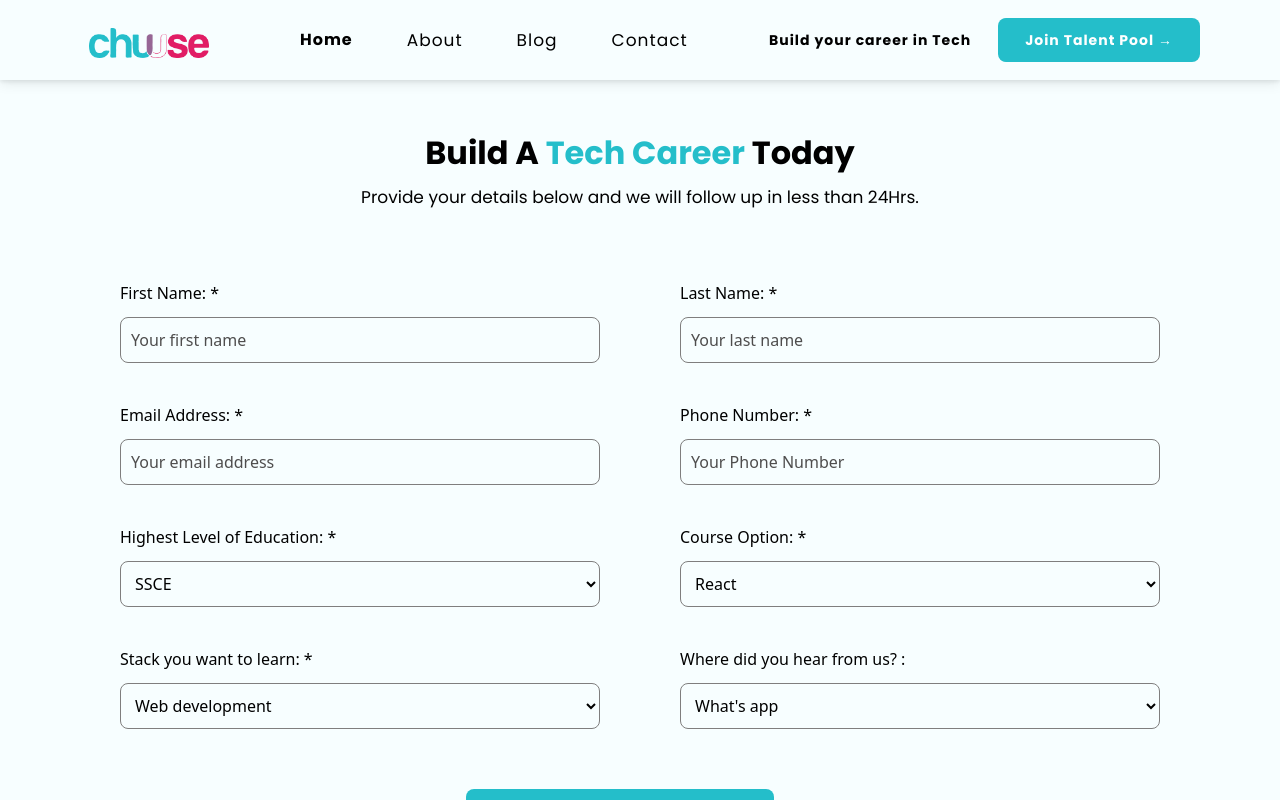
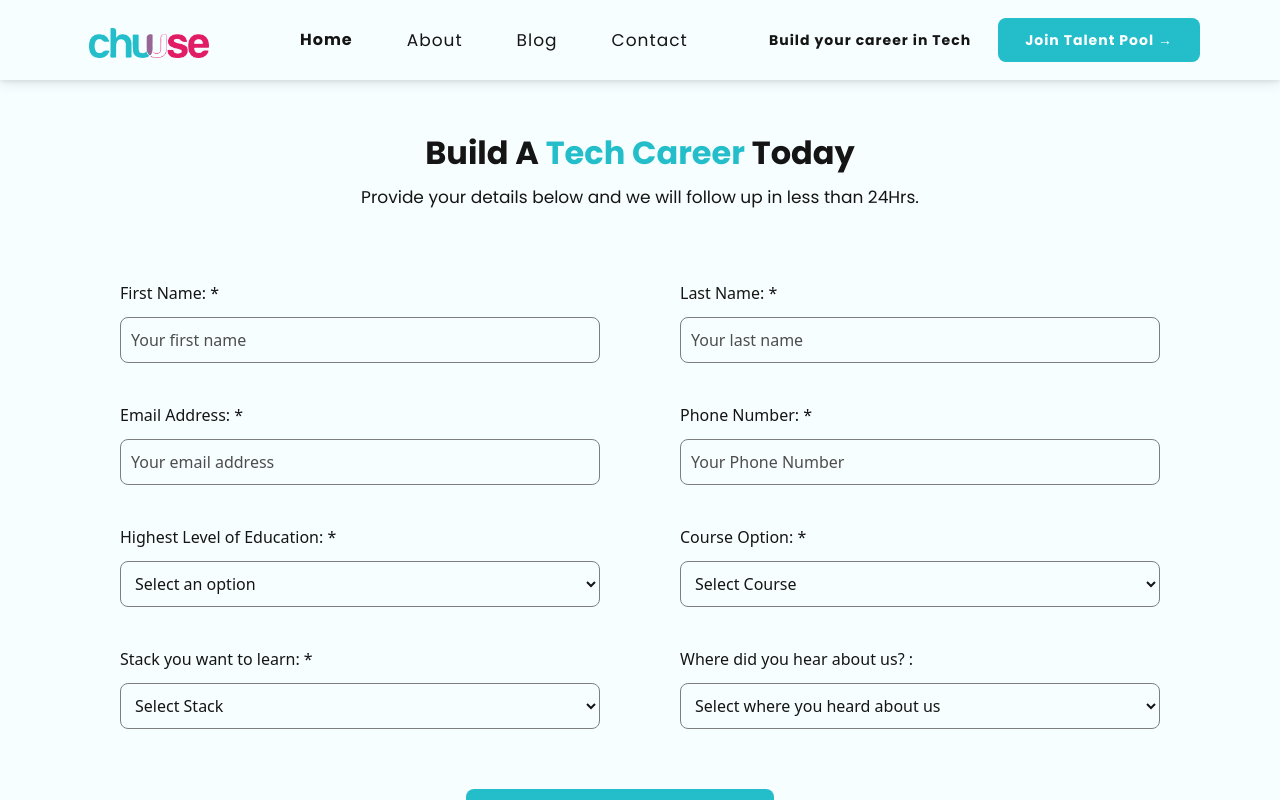
Before and after one commit to Kemmie001/chuuse-new, a Nuxt app: page /apply in a window 1280 px wide. Shown: the top 800 px of the page. Built offline with nearby package versions, Linux system fonts and the light colour scheme.

Commit message:
added the api for apply register and contact

```diff
--- a/assets/scss/main.scss
+++ b/assets/scss/main.scss
@@ -1,3 +1,6 @@
+body{
+  color:#151515;
+}
 .header1 {
   font-size: 48px;
   line-height: 62.5px;
--- a/package.json
+++ b/package.json
@@ -15,6 +15,7 @@
     "@nuxtjs/style-resources": "^1.2.1",
     "core-js": "^3.15.1",
     "fibers": "^5.0.0",
+    "i18n-iso-countries": "^7.0.0",
     "nuxt": "^2.15.7",
     "sass": "^1.43.2",
     "sass-loader": "10",
--- a/pages/apply.vue
+++ b/pages/apply.vue
@@ -5,65 +5,69 @@
 			<p class="headline">Provide your details below and we will follow up in less than 24Hrs.</p>
 		</div>
 		<div class="md:px-10 pb-10 my-8">
-			<form action="" class="">
+			<form class="" @submit.prevent="applyCohort">
 				<div class="">
 					<div class="grid md:grid-cols-2 md:justify-between gap-x-20">
 						<div class="form-group pb-10">
 							<label for="name">First Name: *</label>
-							<input type="text" required class=" rounded-lg" name="name" placeholder="Your first name" id="">
+							<input id="" v-model="apply.firstName" type="text" required class=" rounded-lg" name="name" placeholder="Your first name">
 						</div>
 						<div class="form-group pb-10">
 							<label for="name">Last Name: *</label>
-							<input type="text" required class=" rounded-lg" name="name" placeholder="Your last name" id="">
+							<input id="" v-model="apply.lastName" type="text" required class=" rounded-lg" name="name" placeholder="Your last name">
 						</div>
 						<div class="form-group pb-10">
 							<label for="email">Email Address: *</label>
-							<input type="email" required class=" rounded-lg" name="email" placeholder="Your email address" id="">
+							<input id="" v-model="apply.email" type="email" required class=" rounded-lg" name="email" placeholder="Your email address">
 						</div>
 						<div class="form-group pb-10">
 							<label for="phone">Phone Number: *</label>
-							<input type="tel" required class=" rounded-lg" name="phone" placeholder="Your Phone Number" id="">
+							<input id="" v-model="apply.phoneNumber" type="tel" required class=" rounded-lg" name="phone" placeholder="Your Phone Number">
 						</div>
 						<div class="form-group pb-10">
-							<label for="phone">Highest Level of Education: *</label>
-							<Select placeholder="Select an option">
+							<label for="level">Highest Level of Education: *</label>
+							<select v-model="apply.highestLevelOfEdu">
+								<option value="" disabled selected>Select an option</option>
 								<option value="ssce">SSCE</option>
-								<option value="tet">Tertiary Education</option>
+								<option value="Tertiary Education">Tertiary Education</option>
 								<option value="masters">Masters</option>
 								<option value="phd">Phd.</option>
-							</Select>
+							</select>
 						</div>
 						<div class="form-group pb-10">
-							<label for="phone">Course Option: *</label>
-							<Select>
-								<option value="be">React</option>
-								<option value="node">NodeJs</option>
-								<option value="java">Java</option>
+							<label for="course">Course Option: *</label>
+							<select v-model="apply.course">
+								<option value="" disabled selected>Select Course</option>
+								<option value="React">React</option>
+								<option value="NodeJs">NodeJs</option>
+								<option value="Java">Java</option>
 								<option value="Python">Python</option>
-								<option value="c">C#</option>
+								<option value="C#">C#</option>
 								<option value="JavaScript">JavaScript</option>
-							</Select>
+							</select>
 						</div>
 						<div class="form-group pb-10">
-							<label for="phone">Stack you want to learn: *</label>
-							<Select placeholder="Select an option">
-								<option value="web">Web development</option>
-								<option value="Mobile">Mobile App. development</option>
-								<option value="ui">UI/UX</option>
-								<option value="data">Data Science</option>
-								<option value="cloud">Cloud Computing</option>
-								<option value="ml">Machine Learning</option>
-							</Select>
+							<label for="stack">Stack you want to learn: *</label>
+							<select id="stack" v-model="apply.stack" name="stack">
+								<option value="" disabled selected>Select Stack</option>
+								<option value="Web development">Web development</option>
+								<option value="Mobile App development">Mobile App development</option>
+								<option value="UI/UX">UI/UX</option>
+								<option value="Data Science">Data Science</option>
+								<option value="Cloud Computing">Cloud Computing</option>
+								<option value="Machine Learning">Machine Learning</option>
+							</select>
 						</div>
 						<div class="form-group pb-10">
-							<label for="phone">Where did you hear from us? :</label>
-							<Select placeholder="Select an option">
-								<option value="whs">What's app</option>
+							<label for="phone">Where did you hear about us? :</label>
+							<select v-model="apply.whereYouHearAboutUs">
+								<option value="" disabled selected>Select where you heard about us</option>
+								<option value="Whatsapp">Whatsapp</option>
 								<option value="friend">A friend</option>
-								<option value="fb">Facebook</option>
-								<option value="ig">Instagram</option>
+								<option value="Facebook">Facebook</option>
+								<option value="Instagram">Instagram</option>
 								<option value="others">others</option>
-							</Select>
+							</select>
 						</div>
 					</div>
 				</div>
@@ -77,6 +81,46 @@
 	</section>
 </template>
 <script>
+import axios from 'axios'
+export default{
+	data(){
+		return{
+			apply: {
+				firstName: '',
+				lastName: '',
+				email: '',
+				phoneNumber: '',
+				highestLevelOfEdu: '',
+				course: '',
+				stack: '',
+				whereYouHearAboutUs: ''
+			}
+		}
+	},
+	methods: {
+		async applyCohort(){
+			await axios.post('https://chuuse-api.herokuapp.com/api/v1/contact-form',
+			{
+				firstName: this.apply.firstName,
+				lastName: this.apply.lastName,
+				email: this.apply.email,
+				phoneNumber: this.apply.phoneNumber,
+				highestLevelOfEdu: this.apply.highestLevelOfEdu,
+				course: this.apply.course,
+				stack: this.apply.stack,
+				whereYouHearAboutUs: this.apply.whereYouHearAboutUs
+			})
+			this.apply.firstName = ''
+			this.apply.lastName =''
+			this.apply.email = ''
+			this.apply.phoneNumber = ''
+			this.apply.highestLevelOfEdu = ''
+			this.apply.course = ''
+			this.apply.stack = ''
+			this.apply.whereYouHearAboutUs = ''
+		}
+	}
+}
 
 </script>
 <style lang="scss" scoped>
--- a/pages/getStarted.vue
+++ b/pages/getStarted.vue
@@ -27,83 +27,97 @@
 			your career, and
 			connecting with other talented engineers in our community. Cheers to that 🥂!</h2>
 		<div class="pb-10 my-8">
-			<form action="" class="">
+			<form class="" @submit="registerUser">
 				<div class="">
 					<div class="grid md:grid-cols-2 md:justify-between gap-x-20">
 						<div class="form-group pb-10">
 							<label for="firstname">First Name: *</label>
-							<input type="text" required class=" rounded-lg" name="firstname" placeholder="Your first name"
-								id="">
+							<input id="" v-model="firstName" type="text" required class=" rounded-lg" name="firstname"
+								placeholder="Your first name">
 						</div>
 						<div class="form-group pb-10">
 							<label for="lastname">Last Name: *</label>
-							<input type="text" required class=" rounded-lg" name="lastname" placeholder="Your last name" id="">
+							<input id="" v-model="lastName" type="text" required class=" rounded-lg" name="lastname" placeholder="Your last name">
 						</div>
 						<div class="form-group pb-10">
 							<label for="email">Email Address: *</label>
-							<input type="email" required class=" rounded-lg" name="email"
-								placeholder="Your email address" id="">
+							<input id="" v-model="email" type="email" required class=" rounded-lg"
+								name="email" placeholder="Your email address">
+						</div>
+						<div class="form-group pb-10">
+							<label for="password">Password: *</label>
+							<input id="" v-model="password" type="password" required class=" rounded-lg"
+								name="password" placeholder="Password">
 						</div>
 						<div class="form-group pb-10">
 							<label for="Nationality">Nationality: *</label>
-							<input type="text" required class=" rounded-lg" name="Nationality" placeholder="Your Nationality" id="">
+							<select v-model="nationality">
+								<option value="" disabled selected>Select Your Country</option>
+								<option v-for="country in countries" :key="country.index" :value="country.value">
+								{{ country.label }}
+								</option>
+							</select>
 						</div>
 						<div class="form-group pb-10">
 							<label for="experience">Years of Working Experience: *</label>
-							<Select>
-								<option value="be">1 year</option>
-								<option value="node">2 years</option>
-								<option value="java">3 - 4 years</option>
-								<option value="Python">5 - more years</option>>
-							</Select>
+							<select v-model="yearsOfWorkingExperience">
+								<option value="" disabled selected>Select an option</option>
+								<option value="1">1 year</option>
+								<option value="2">2 years</option>
+								<option value="3-4">3 - 4 years</option>
+								<option value="5-more">5 - more years</option>>
+							</select>
 						</div>
 						<div class="form-group pb-10">
 							<label for="years">Years of Experience With Primary Stack: *</label>
-							<Select>
-								<option value="be">1 year</option>
-								<option value="node">2 years</option>
-								<option value="java">3 - 4 years</option>
-								<option value="Python">5 - more years</option>>
-							</Select>
+							<select v-model="yearsOfExperienceWithPrimaryStack">
+								<option value="" disabled selected>Select an option</option>
+								<option value="1">1 year</option>
+								<option value="2">2 years</option>
+								<option value="3-4">3 - 4 years</option>
+								<option value="5-more">5 - more years</option>>
+							</select>
 						</div>
 						<div class="form-group pb-10">
 							<label for="stack">Primary Stack: *</label>
-							<Select placeholder="Select an option">
-								<option value="web">Web development</option>
-								<option value="Mobile">Mobile App. development</option>
-								<option value="ui">UI/UX</option>
-								<option value="data">Data Science</option>
-								<option value="cloud">Cloud Computing</option>
-								<option value="ml">Machine Learning</option>
-							</Select>
+							<select v-model="primaryStack">
+								<option value="" disabled selected>Select an option</option>
+								<option value="Web development">Web development</option>
+								<option value="Mobile App">Mobile App. development</option>
+								<option value="UI/UX">UI/UX</option>
+								<option value="Data Science">Data Science</option>
+								<option value="Cloud Computing">Cloud Computing</option>
+								<option value="Machine Learning">Machine Learning</option>
+							</select>
 						</div>
 						<div class="form-group pb-10">
 							<label for="language">English Proficiency: *</label>
-							<Select placeholder="Select an option">
-								<option value="ssce">Beginner</option>
-								<option value="tet">Intermediate</option>
-								<option value="masters">Advanced</option>
-								<option value="phd">Native</option>
-							</Select>
+							<select v-model="englishProficiency">
+								<option value="" disabled selected>Select an option</option>
+								<option value="Beginner">Beginner</option>
+								<option value="Intermediate">Intermediate</option>
+								<option value="Advanced">Advanced</option>
+								<option value="Native">Native</option>
+							</select>
 						</div>
 						<div class="form-group pb-10">
-							<label for="phone">Years of Working Experience: *</label>
-							<input type="url" placeholder="Your portfolio link" required name="" id="">
+							<label for="phone">Your Portfolio Link: *</label>
+							<input id="" v-model="portfolioLink" type="url" placeholder="Your Portfolio Link" required name="">
 						</div>
 						<div class="form-group pb-10">
 							<label for="Resume">Resume: *</label>
-							<input type="file" name="Resume" id="" placeholder="Drag files here or click to add files">
+							<input id="" v-model="resumeFileUrl" type="url" name="Resume" placeholder="Upload Resume Link">
 						</div>
 					</div>
 				</div>
 				<div class="form-group pb-10 flex">
-					<input type="checkbox" name="file" id="" placeholder="Drag files here or click to add files">
+					<input id="" type="checkbox" name="file" placeholder="Drag files here or click to add files">
 					<span class="para1 pl-3">
 						I agree to Chuuse's <a href="#" class="text-primary"> Terms & Conditions</a>
 					</span>
 				</div>
 				<div class="form-group pb-10 flex">
-					<input type="checkbox" name="file" id="" placeholder="Drag files here or click to add files">
+					<input id="" type="checkbox" name="file" placeholder="Drag files here or click to add files">
 					<p class="para1 pl-3">
 						I understand that Chuuse will process my information in accordance with their <a href="#" class="text-primary"> Privacy
 						Policy </a> . I may withdraw my consent
@@ -119,7 +133,61 @@
 	</section>
 </template>
 <script>
-
+import axios from 'axios'
+const countries = require('i18n-iso-countries')
+countries.registerLocale(require('i18n-iso-countries/langs/en.json'))
+export default{
+	data(){
+		return{
+			nationality: '',
+			portfolioLink: '',
+			firstName: '',
+			lastName: '',
+			email: '',
+			englishProficiency: '',
+			yearsOfWorkingExperience: '',
+			yearsOfExperienceWithPrimaryStack: '',
+			resumeFileUrl: '',
+			password: '',
+			primaryStack: '',
+		}
+	},
+	computed: {
+    countries () {
+      const list = countries.getNames('en', { select: 'official' })
+      return Object.keys(list).map((key) => ({ value: key, label: list[key] }))
+    }
+  },
+  methods: {
+	  async registerUser(){
+			await axios.post('https://chuuse-api.herokuapp.com/api/v1/user/register',
+			{
+				nationality: this.nationality,
+				portfolioLink: this.portfolioLink,
+				firstName: this.firstName,
+				lastName: this.lastName,
+				email: this.email,
+				englishProficiency: this.englishProficiency,
+				yearsOfWorkingExperience: this.yearsOfWorkingExperience,
+				yearsOfExperienceWithPrimaryStack: this.yearsOfExperienceWithPrimaryStack,
+				resumeFileUrl: this.resumeFileUrl,
+				password: this.password,
+				primaryStack: this.primaryStack,
+			})
+			this.firstName = ''
+			this.lastName =''
+			this.email = ''
+			this.password = ''
+			this.englishProficiency = ''
+			this.yearsOfWorkingExperience = ''
+			this.yearsOfExperienceWithPrimaryStack = ''
+			this.resumeFileUrl = ''
+			this.primaryStack= ''
+			this.nationality = ''
+			this.portfolioLink = ''
+		}
+  }
+}
 </script>
 <style lang="scss" scoped>
 	@import "./assets/scss/mixin.scss";
@@ -129,6 +197,7 @@
 	input[type="file"],
 	input[type="email"],
 	input[type="url"],
+	input[type="password"],
 	textarea,
 	select {
 		background: none;
```
Also changed, not shown: pages/contact.vue (+34 -6 lines), 11 other files (tests, documents, lock files or other folders).
